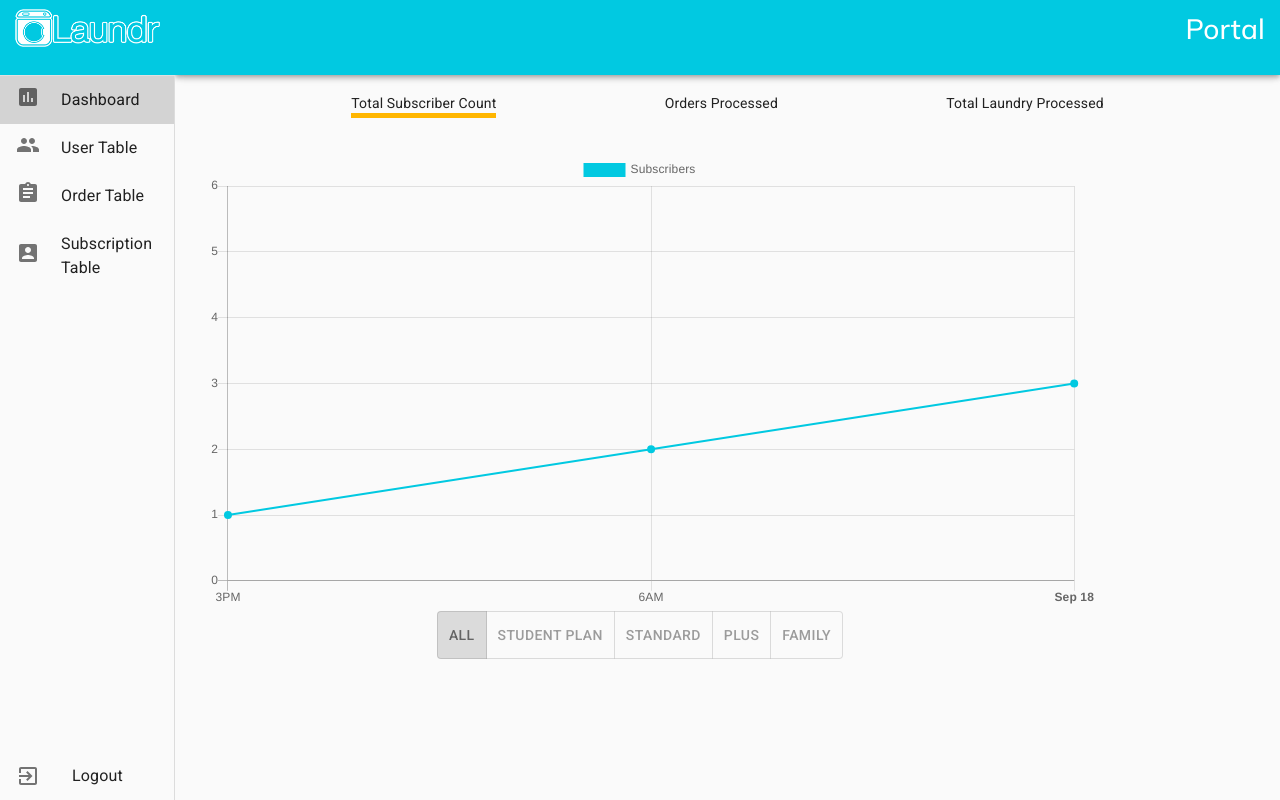
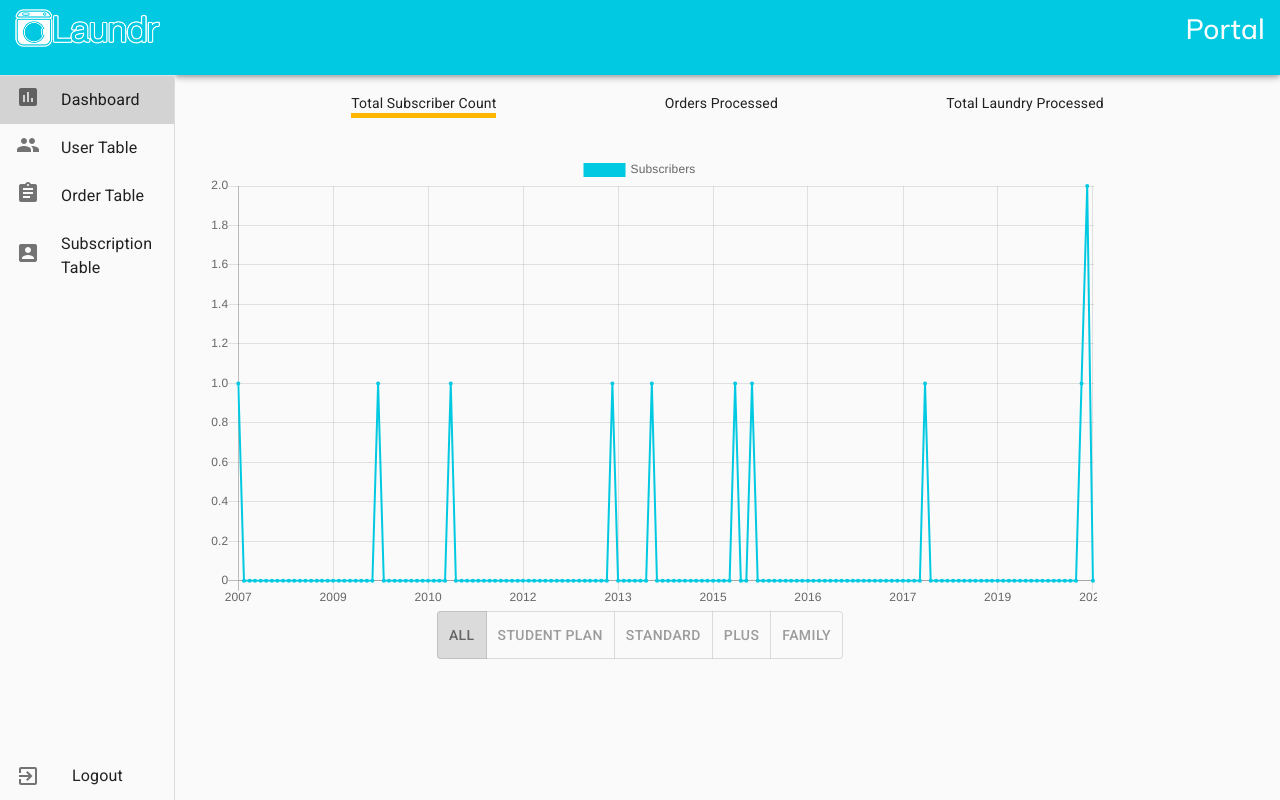
Before and after one commit to ray7yu/laundr-portal, a React (Create React App) app: page / in a window 1280 px wide. Built offline with nearby package versions, Linux system fonts and the light colour scheme.

Commit message:
Add graph filters and functional subscriptions graph

```diff
--- a/src/components/DataTable.js
+++ b/src/components/DataTable.js
@@ -1,6 +1,6 @@
 import React from 'react';
 import PropTypes from 'prop-types';
-import { lighten, makeStyles } from '@material-ui/core/styles';
+import { makeStyles } from '@material-ui/core/styles';
 import Table from '@material-ui/core/Table';
 import TableBody from '@material-ui/core/TableBody';
 import TableCell from '@material-ui/core/TableCell';
--- a/src/components/DummyData.js
+++ b/src/components/DummyData.js
@@ -73,17 +73,19 @@ export const orderRows = [
     createOrder(89,23478,new Date(2020,9,21,1,59),new Date(2020,9,21,23,50),'Jayden-Lee Jordan','8893 Lakeview Street Lilburn, GA 30047','3.2','Paid'),
     createOrder(10,3243,new Date(2020,9,23,19,3),new Date(2020,9,23,21,26),'Geoffrey Merrill','12 Hillcrest Drive Mooresville, NC 28115','10','Paid'),
     createOrder(17,23487,new Date(2020,9,22,14,21),new Date(2020,9,23,4,2),'Mahir Raymond','8109 St. Paul Ave. Dallas, GA 30132','7','Paid'),
+    createOrder(17,23487,new Date(2020,9,28,14,21),new Date(2020,9,28,4,2),'Mahir Raymond','8109 St. Paul Ave. Dallas, GA 30132','7','Paid'),
 ];
 
 export const subscriptionRows = [
-    createSubscription('Shen-Jou','Student Plan',new Date(2020,9,6),new Date(2020,10,27),10,5,'Active'),
-    createSubscription('Vincent','Standard Plan',new Date(2020,9,4),new Date(2020,11,30),15,2,'Not'),
+    createSubscription('Shen-Jou','Student Plan',new Date(2020,7,6),new Date(2020,10,27),10,5,'Active'),
+    createSubscription('Vincent','Standard Plan',new Date(2020,7,4),new Date(2020,11,30),15,2,'Not'),
+    createSubscription('Charles','Standard Plan',new Date(2020,6,4),new Date(2020,10,30),7,5,'Active'),
     createSubscription('Raymond','Plus Plan',new Date(2010,0,26),new Date(2011,5,2),20,15,'Not'),
     createSubscription('Joseph','Family Plan',new Date(2018,2,21),new Date(2019,10,9),10,6,'Active'),
     createSubscription('Jayden','Student Plan',new Date(2015,7,22),new Date(2016,4,9),8,7,'Active'),
-    createSubscription('Neo Blake','Family Plan',new Date(2009,4,11),new Date(2015,9,16),9,5,'Active'),
+    createSubscription('Neo Blake','Family Plan',new Date(2015,4,11),new Date(2015,9,16),9,5,'Active'),
     createSubscription('Viaan Ferguson','Student Plan',new Date(2007,11,7),new Date(2014,1,8),10,5,'Not'),
-    createSubscription('Keeva Powers','Family Plan',new Date(2008,6,22),new Date(2017,4,22),12,0,'Active'),
-    createSubscription('Liya Dawe','Plus Plan',new Date(2004,1,20),new Date(2016,5,20),25,7,'Not'),
-    createSubscription('Bernadette Sloan','Student Plan',new Date(1998,1,20),new Date(2003,9,2),15,10,'Active'),
+    createSubscription('Keeva Powers','Family Plan',new Date(2013,6,22),new Date(2017,4,22),12,0,'Active'),
+    createSubscription('Liya Dawe','Plus Plan',new Date(2014,1,20),new Date(2016,5,20),25,7,'Not'),
+    createSubscription('Bernadette Sloan','Student Plan',new Date(2011,1,20),new Date(2003,9,2),15,10,'Active'),
 ];
--- a/src/components/Graph.js
+++ b/src/components/Graph.js
@@ -2,13 +2,16 @@ import React from 'react';
 import { makeStyles } from '@material-ui/core/styles';
 import Chartjs from 'chart.js';
 import Toggle from './Toggle';
+import {orderRows, subscriptionRows} from './DummyData';
+import { ListItem } from '@material-ui/core';
 const data = {
     // Labels should be Date objects
-    labels: [new Date(2017, 8, 16, 15, 2, 5, 1), new Date(2017, 8, 17, 6, 11, 5, 2), new Date(2017, 8, 18)],
+    labels: [new Date(2017, 7, 16, 15, 2, 5, 1), new Date(2017, 8, 17, 6, 11, 5, 2), new Date(2017, 8, 18)],
     datasets: [{
         fill: false,
         label: 'Subscribers',
-        data: [280, 250, 340],
+        data: [1, 2, 3],
+        pointRadius: 1,
         borderColor: '#01C9E1',
         backgroundColor: '#01C9E1',
         lineTension: 0,
@@ -24,7 +27,7 @@ const chartConfig = {
         scales: {
             xAxes: [{
                 type: 'time',
-                distribution: 'series',
+                distribution: 'linear',
                 // display: true,
                 // offset: true,
                 // scaleLabel: {
@@ -78,57 +81,242 @@ const useStyles = makeStyles((theme) => ({
         marginTop: '10px',
     }
 }));
+const filterData = (type, data) => {
+    switch(type){
+        case 'studentPlan':
+            return data.filter(e => e.subscriptionType === 'Student Plan');
+        case 'standard':
+            return data.filter(e => e.subscriptionType === 'Standard Plan');
+        case 'plus':
+            return data.filter(e => e.subscriptionType === 'Plus Plan');
+        case 'family':
+            return data.filter(e => e.subscriptionType === 'Family Plan');
+        default:
+            return data;
+    }
+};
+const createData = (type, data) => {
+    const currDate = new Date()
+    let startDate = new Date()
+    let labels = []
+    let newData = []
+    let currTime;
+    switch(type){
+        case 'today':
+            currTime = new Date();
+            currTime.setDate(currTime.getDate() - 1);
+            for(let i = 0; i <= 24; i++){
+                labels.push(currTime)
+                const value = data.reduce((accumulator, item) => {
+                    if(item.startDate){
+                        const itemDate = item.startDate;
+                        if(itemDate.getFullYear() === currTime.getFullYear() && itemDate.getMonth() === currTime.getMonth() &&
+                        itemDate.getDate() === currTime.getDate() && itemDate.getHours() === currTime.getHours())
+                        {
+                            return accumulator + 1;
+                        }
+                    } else {
+                        const itemDate = item.deliveryTime;
+                        if(itemDate.getFullYear() === currTime.getFullYear() && itemDate.getMonth() === currTime.getMonth() &&
+                        itemDate.getDate() === currTime.getDate() && itemDate.getHours() === currTime.getHours())
+                        {
+                            return accumulator + 1;
+                        }
+                    }
+                    return accumulator;
+                }, 0)
+                newData.push({
+                    t: new Date(currTime.getFullYear(), currTime.getMonth(), currTime.getDate(), currTime.getHours()),
+                    y: value
+                });
+                currTime.setHours(currTime.getHours() + 1);
+            }
+            break;
+        case 'seven':
+            currTime = new Date();
+            currTime.setDate(currTime.getDate() - 7);
+            for(let i = 0; i <= 7; i++){
+                console.log(currTime.getTime())
+                labels.push(new Date(currTime.getFullYear(), currTime.getMonth(), currTime.getDate()));
+                const value = data.reduce((accumulator, item) => {
+                    if(item.startDate){
+                        const itemDate = item.startDate;
+                        if(itemDate.getFullYear() === currTime.getFullYear() && itemDate.getMonth() === currTime.getMonth() &&
+                        itemDate.getDate() === currTime.getDate())
+                        {
+                            return accumulator + 1;
+                        }
+                    } else {
+                        const itemDate = item.deliveryTime;
+                        if(itemDate.getFullYear() === currTime.getFullYear() && itemDate.getMonth() === currTime.getMonth() &&
+                        itemDate.getDate() === currTime.getDate())
+                        {
+                            return accumulator + 1;
+                        }
+                    }
+                    return accumulator;
+                }, 0)
+                newData.push({
+                    t: new Date(currTime.getFullYear(), currTime.getMonth(), currTime.getDate(), currTime.getHours()),
+                    y: value
+                });
+                currTime.setDate(currTime.getDate() + 1);
+            }
+            break;
+        case 'thirty':
+            currTime = new Date();
+            currTime.setDate(currTime.getDate() - 30);
+            for(let i = 0; i <= 30; i++){
+                labels.push(new Date(currTime.getFullYear(), currTime.getMonth(), currTime.getDate()))
+                const value = data.reduce((accumulator, item) => {
+                    if(item.startDate){
+                        const itemDate = item.startDate;
+                        if(itemDate.getFullYear() === currTime.getFullYear() && itemDate.getMonth() === currTime.getMonth() &&
+                        itemDate.getDate() === currTime.getDate())
+                        {
+                            return accumulator + 1;
+                        }
+                    } else {
+                        const itemDate = item.deliveryTime;
+                        if(itemDate.getFullYear() === currTime.getFullYear() && itemDate.getMonth() === currTime.getMonth() &&
+                        itemDate.getDate() === currTime.getDate())
+                        {
+                            return accumulator + 1;
+                        }
+                    }
+                    return accumulator;
+                }, 0)
+                newData.push({
+                    t: new Date(currTime.getFullYear(), currTime.getMonth(), currTime.getDate(), currTime.getHours()),
+                    y: value
+                });
+                currTime.setDate(currTime.getDate() + 1);
+            }
+            break;
+        default:
+            //earliest date
+            if(data.length == 0){
+                return null;
+            }
+
+            let earliestDate = data[0].startDate ? data[0].startDate : data[0].deliveryTime;
+            for(let i = 0; i < data.length ; i++){
+                let currentDate = data[i].startDate ? data[i].startDate : data[i].deliveryTime;
+                if(currentDate < earliestDate){
+                    earliestDate = currentDate;
+                }
+            }
+            currTime = new Date(earliestDate.getTime())
+            while(currTime.getFullYear() < currDate.getFullYear() || currTime.getFullYear() === currDate.getFullYear() && currTime.getMonth() < currDate.getMonth()){
+                labels.push(new Date(currTime.getTime()))
+                const value = data.reduce((accumulator, item) => {
+                    if(item.startDate){
+                        const itemDate = item.startDate;
+                        if(itemDate.getFullYear() === currTime.getFullYear() && itemDate.getMonth() === currTime.getMonth())
+                        {
+                            return accumulator + 1;
+                        }
+                    } else {
+                        const itemDate = item.deliveryTime;
+                        if(itemDate.getFullYear() === currTime.getFullYear() && itemDate.getMonth() === currTime.getMonth())
+                        {
+                            return accumulator + 1;
+                        }
+                    }
+                    return accumulator;
+                }, 0)
+                newData.push({
+                    t: new Date(currTime.getFullYear(), currTime.getMonth()),
+                    y: value
+                });
+                currTime.setMonth(currTime.getMonth() + 1)
+            }
+    }
+    console.log(newData);
+    return [newData, labels];
+}
 export default function Graph(props) {
   const classes = useStyles();
   const chartContainer = React.useRef(null);
   const [chartInstance, setChartInstance] = React.useState(null);
   const [data, setData] = React.useState([]);
+  const [labels, setLabels] = React.useState([]);
+  const [chartType, setChartType] = React.useState('Subscribers')
 
-  const updateDataset = (datasetIndex, newData) => {
+  const updateGraph = (datasetIndex, newData, newLabels, chartType) => {
     chartInstance.data.datasets[datasetIndex].data = newData;
+    chartInstance.data.labels = newLabels;
+    chartInstance.data.datasets[0].label = chartType;
     chartInstance.update();
   };
-
   const handleSubscriber = (type) => {
+    setChartType('Subscribers');
+    let newData;
+    let newLabels;
     switch(type){
         case 'all':
-            setData([1, 2, 3, 4, 5, 6]);
+            [newData, newLabels] = createData('all', subscriptionRows);
+            setData(newData);
+            setLabels(newLabels)
             break;
         case 'studentPlan':
-            setData([10, 11, 12, 13, 14, 15, 16, 17, 18, 19]);
+            newData = filterData('studentPlan', subscriptionRows);
+            [newData, newLabels] = createData('studentPlan', newData);
+            setData(newData);
+            setLabels(newLabels)
             break;
         case 'standard':
-            setData([1, 100, -4, 3, 234]);
+            newData = filterData('standard', subscriptionRows);
+            [newData, newLabels] = createData('standard', newData);
+            setData(newData);
+            setLabels(newLabels)
             break;
         case 'plus':
-            setData([1, 2, 3, 4, 5, 6]);
+            newData = filterData('plus', subscriptionRows);
+            [newData, newLabels] = createData('plus', newData);
+            setData(newData);
+            setLabels(newLabels)
             break;
         case 'family':
-            setData([10, 11, 12, 13, 14, 15, 16, 17, 18, 19]);
+            newData = filterData('family', subscriptionRows);
+            [newData, newLabels] = createData('family', newData);
+            setData(newData);
+            setLabels(newLabels)
             break;
         default:
-            setData([1, 2, 3, 4, 5, 6]);
+            return;
     }
   };
   const handleOrder = (type) => {
+    setChartType('Orders');
+    let newData;
+    let newLabels;
     switch(type){
         case 'today':
-            setData([1, 2, 3, 4, 5, 6]);
+            [newData, newLabels] = createData('today', orderRows);
+            setData(newData);
+            setLabels(newLabels)
             break;
         case 'seven':
-            setData([10, 11, 12, 13, 14, 15, 16, 17, 18, 19]);
-            break;
+            [newData, newLabels] = createData('seven', orderRows);
+            setData(newData);
+            setLabels(newLabels)
         case 'thirty':
-            setData([1, 100, -4, 3, 234]);
+            [newData, newLabels] = createData('thirty', orderRows);
+            setData(newData);
+            setLabels(newLabels)
             break;
         case 'allTime':
-            setData([1, 2, 3, 4, 5, 6]);
+            [newData, newLabels] = createData('all', orderRows);
+            setData(newData);
+            setLabels(newLabels)
             break;
         default:
-            setData([1, 2, 3, 4, 5, 6]);
+            return;
     }
   };
   const handleWeight = (type) => {
+    setChartType('Weight (lb)');
     switch(type){
         case 'today':
             setData([50, 51, 52, 24, 23, 2]);
@@ -163,13 +351,13 @@ export default function Graph(props) {
             const newChartInstance = new Chartjs(chartContainer.current, chartConfig);
             setChartInstance(newChartInstance);
         }
-  }, [chartContainer, props.graph]);
+    }, [chartContainer]);
     React.useEffect(() => {
-      console.log(data)
+        console.log(labels)
         if(chartInstance != null){
-        updateDataset(0, data);
+            updateGraph(0, data, labels, chartType);
         }
-  }, [data])
+    }, [data, chartType, labels])
   return (
     <div className={classes.wrapper}>
         <canvas ref={chartContainer} className={classes.graph}/>
--- a/src/components/Toggle.js
+++ b/src/components/Toggle.js
@@ -13,7 +13,7 @@ export default function Toggle(props) {
     React.useEffect(() => {
         // console.log(props.start);
         setToggle(props.start);
-    }, [props.type])
+    }, [props.start, props.type])
     React.useEffect(() => {
         if(toggle != null){
             props.handleClick(toggle);
--- a/src/pages/Login.js
+++ b/src/pages/Login.js
@@ -2,7 +2,6 @@ import React from 'react';
 import Button from '@material-ui/core/Button';
 import CssBaseline from '@material-ui/core/CssBaseline';
 import TextField from '@material-ui/core/TextField';
-import Typography from '@material-ui/core/Typography';
 import { makeStyles } from '@material-ui/core/styles';
 import Container from '@material-ui/core/Container';
 
```
Lines whose indentation alone changed are shown as unchanged.
